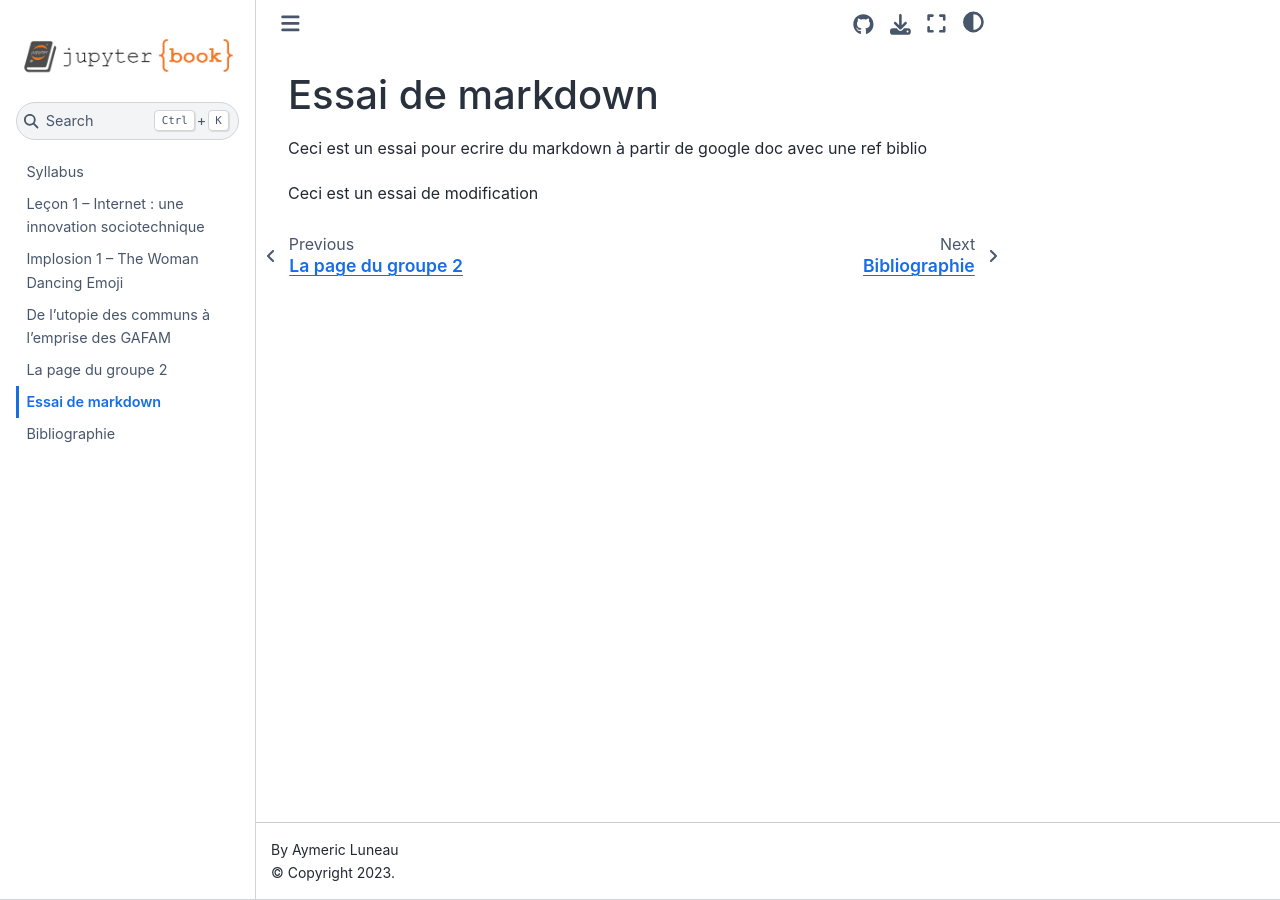
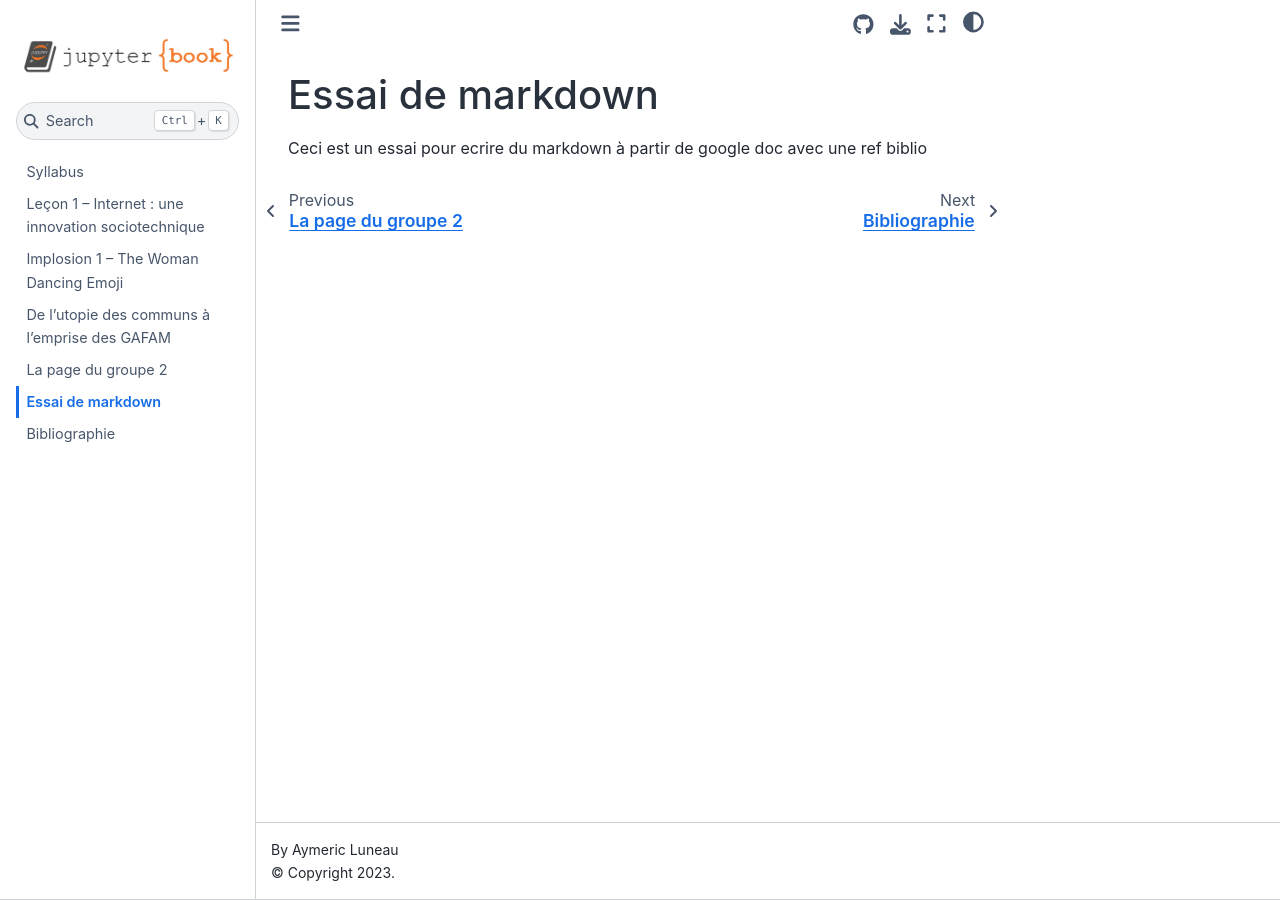
Before and after one commit to luneauaymeric/digital_culture_collective_page, a Jupyter Book: the page built from essai_de_markdown.md, in a window 1280 px wide. Built offline with Jupyter Book 1.0.4 settings and Sphinx 7.4.7 and the Sphinx Book theme 1.1.4, drawn with Linux system fonts in a browser that asks for light colours.

Commit message:
Update essai_de_markdown.md

```diff
--- a/essai_de_markdown.md
+++ b/essai_de_markdown.md
@@ -1,5 +1,3 @@
 # Essai de markdown
 
 Ceci est un essai pour ecrire du markdown à partir de google doc avec une ref biblio
-
-Ceci est un essai de modification
```
